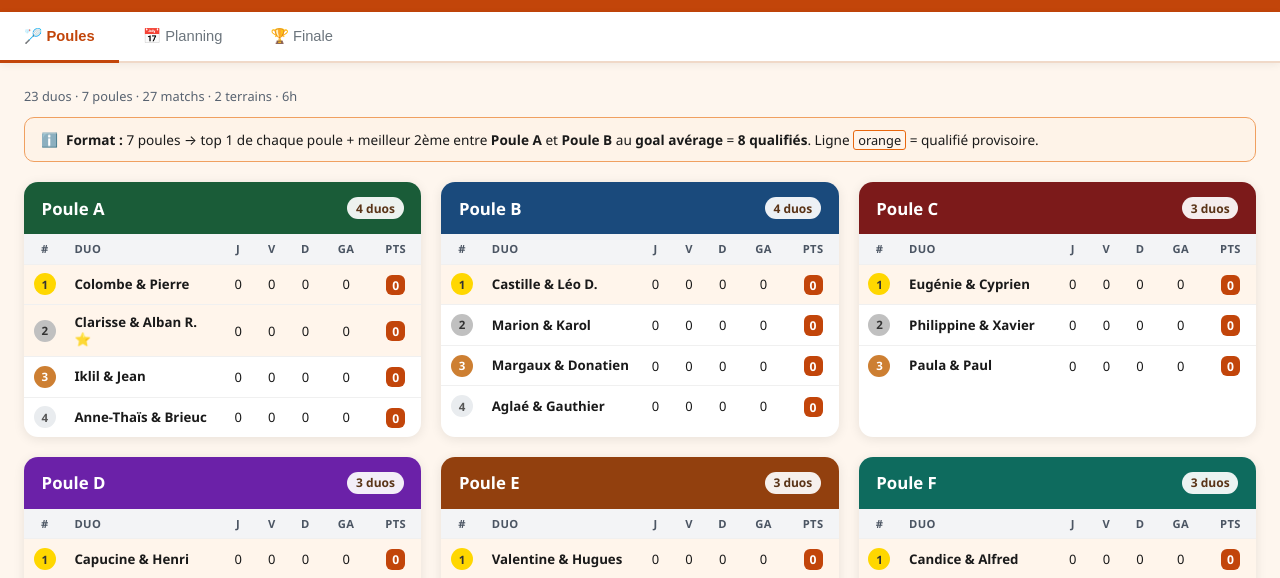
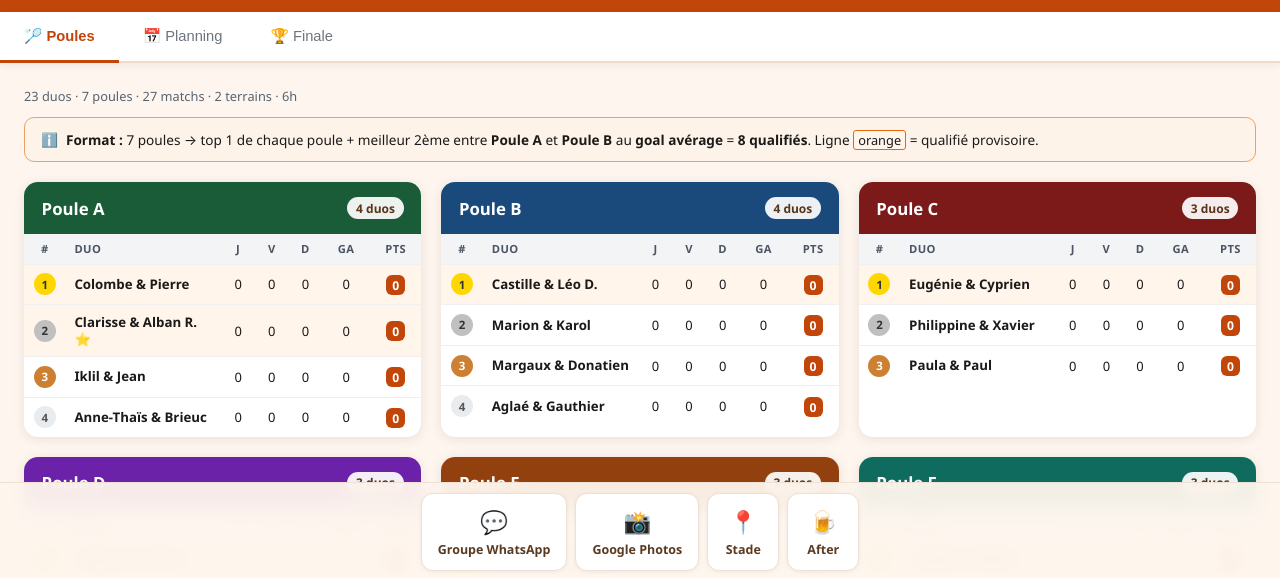
Before and after one commit to Gauthierlsg/Go-Ouest, a website built with Vite: page index.html in a window 1280 px wide. Shown: the part 219-797 px from the top of the page. Built offline with nearby package versions, Linux system fonts and the light colour scheme; files whose address does not match are found by name.

Commit message:
feat: footer fixé en bas de page

```diff
--- a/src/style.css
+++ b/src/style.css
@@ -120,7 +120,7 @@ main {
   max-width: 1300px;
   margin: 0 auto;
   padding: 1.5rem;
-  padding-bottom: calc(1.5rem + var(--admin-toolbar-offset));
+  padding-bottom: calc(1.5rem + 70px + var(--admin-toolbar-offset));
 }
 .tab-content { display: none; }
 .tab-content.active { display: block; }
@@ -778,7 +778,7 @@ main {
   /* Layout */
   main {
     padding: 0.75rem;
-    padding-bottom: calc(0.75rem + var(--admin-toolbar-offset));
+    padding-bottom: calc(0.75rem + 70px + var(--admin-toolbar-offset));
   }
   .courts-grid { grid-template-columns: 1fr; }
   .pools-grid { grid-template-columns: 1fr; }
@@ -888,12 +888,19 @@ main {
 
 /* ── Footer ──────────────────────────────────────────── */
 .site-footer {
+  position: fixed;
+  bottom: 0;
+  left: 0;
+  right: 0;
   display: flex;
   justify-content: center;
   gap: 0.5rem;
-  flex-wrap: wrap;
-  padding: 1.25rem 1rem 2rem;
-  margin-top: 0.5rem;
+  flex-wrap: nowrap;
+  padding: 0.6rem 1rem;
+  background: rgba(254, 246, 238, 0.95);
+  backdrop-filter: blur(10px);
+  border-top: 1px solid #ede0d4;
+  z-index: 100;
 }
 .footer-link {
   display: flex;
```
